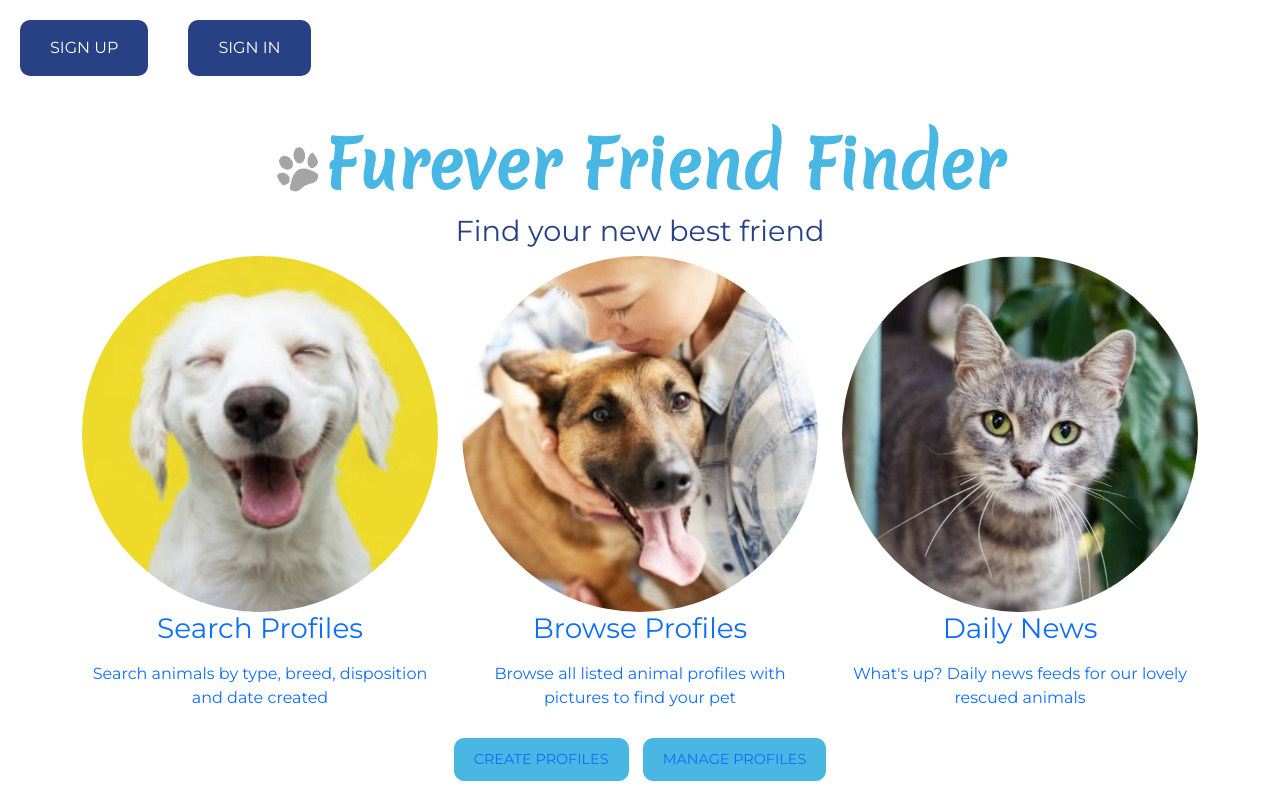
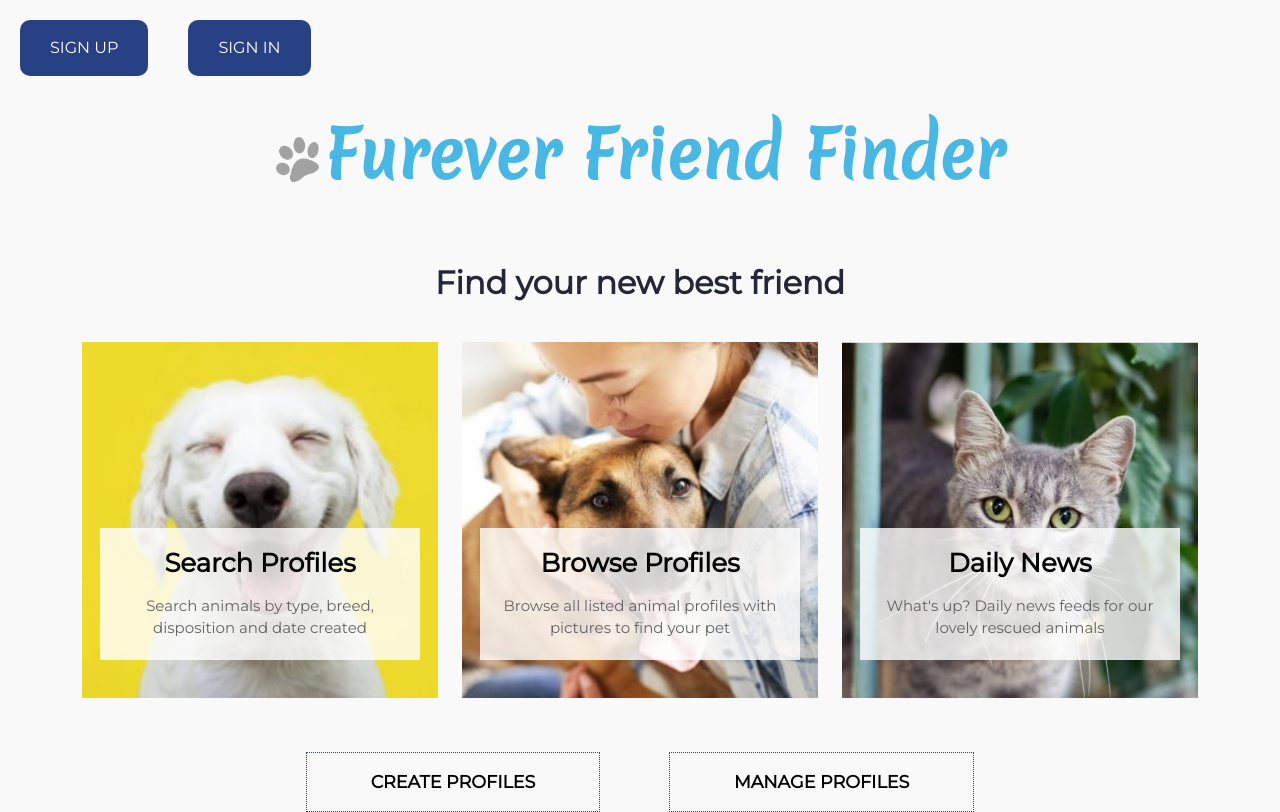
Before and after one commit to parkhyey/python-flask-website, a Flask app: page / in a window 1280 px wide. Before the commit the page ends 781 px from the top, so only its background shows below. Run offline with Flask 2, Linux system fonts and the light colour scheme.

Commit message:
updated main.css

```diff
--- a/static/css/main.css
+++ b/static/css/main.css
@@ -2,18 +2,153 @@
 @import url('https://fonts.googleapis.com/css2?family=Merienda&display=swap');
 @import url('https://fonts.googleapis.com/css2?family=Montserrat&display=swap');
 
+:root {
+  --body-color: #f9f9f9;
+  --text-color: #636363;
+  --text-color-dark: #242738;
+  --white-color: #ffffff;
+}
+
 body {
   font-family: 'Montserrat', sans-serif;
+  -webkit-font-smoothing: antialiased;
+  font-size: 17px;
+  color: var(--text-color);
+  background-color: var(--body-color)
 }
 
-a {
+p {
+  color: var(--text-color);
+  font-size: 15px
+}
+
+h1,
+h2,
+h3,
+h4,
+h5,
+h6 {
+  color: var(--text-color-dark);
+  font-weight: 700;
+  line-height: 1.2
+}
+
+h1,
+.h1 {
+  font-size: 45px
+}
+
+h2,
+.h2 {
+  font-size: 32px
+}
+
+h3,
+.h3 {
+  font-size: 26px
+}
+
+h4,
+.h4 {
+  font-size: 20px
+}
+
+h5,
+.h5 {
+  font-size: 18px
+}
+
+h6,
+.h6 {
+  font-size: 14px
+}
+
+img {
+  vertical-align: middle;
+  border: 0
+}
+
+a,
+a:hover,
+a:focus {
   text-decoration: none;
 }
 
+.section {
+  padding-top: 60px;
+  padding-bottom: 30px
+}
+
+.admin-section {
+  text-align: center;
+}
+
+.section-title {
+  margin-bottom: 40px
+}
+
+.grid-box .image {
+  position: relative;
+  overflow: hidden;
+}
+
+.grid-box .image img {
+  position: relative;
+  width: 100%;
+  display: block;
+  transition: all 0.3s;
+}
+
+.grid-box:hover .image img {
+  opacity: 0.7;
+}
+
+.grid-box .image h3 {
+  color: #000;
+}
+
+.inner-textbox-content {
+  position: absolute;
+  bottom: 38px;
+  padding: 20px;
+  background-color:rgba(255, 255, 255, 0.8);
+  width: 90%;
+  text-align: center;
+  margin: 0 auto;
+  left: 0px;
+  right: 0px;
+}
+
+.grid-content {
+  background-color:rgba(255, 255, 255, 0.5)
+}
+
+.btn-admin {
+  border: 1px dotted rgb(40, 65, 133);
+  padding: 1rem 4rem;
+  margin: 0 2rem;
+  font-size: 1.1rem;
+  font-weight: 600;
+  text-transform: uppercase;
+  border-radius: 0;
+  transition: .2s ease
+}
+
+.btn-admin a {
+  color: black;
+}
+
+.btn-admin:hover {
+  background-color: #CCC;
+  border: 1px solid #ccc;
+  transition: 0.2s;
+}
+
+/* previous css --- start*/
 #header {
   text-align: center;
   font-size: 65px;
-    padding-top: 20px;
+  padding-top: 10px;
   font-family: 'Merienda';
   font-weight: 700;
 }
@@ -32,7 +167,6 @@ a {
   list-style-type: none;
   margin: 0;
   padding: 0;
-    background-color: #fff;
   text-align: right;
 }
 
@@ -55,34 +189,6 @@ a {
   color: white;
 }
 
-* {
-    box-sizing: border-box;
-    text-align: center;
-}
-
-/* Create two equal columns that floats next to each other */
-#column {
-    float: left;
-    width: 33%;
-    padding: 10px;
-    height: 300px; /* Should be removed. Only for demonstration */
-}
-
-#column-user {
-    float: left;
-    width: 50%;
-    padding: 10px;
-    height: 300px; /* Should be removed. Only for demonstration */
-}
-
-img {
-    border-radius: 50%;
-}
-
-#main-row {
-    padding-top: 80px;
-}
-
 .footer {
   position: fixed;
   text-align: center;
@@ -91,35 +197,6 @@ img {
   width: 100%;
   padding: 10px;
   z-index: 1;
-}
-
-.switch {
-    padding: 0.3rem;
-}
-
-.switch a {
-    padding: 0.5rem;
-}
-
-.switch-button {
-    padding: 0.5rem;
-}
-
-.switch-button-current {
-    background-color: #ccc;
-    font-weight: bold;
-    padding: 0.5rem;
-}
-
-#temp-span {
-    color: #555;
-    font-style: italic;
-    font-size: 1rem;
-}
-
-h2 {
-    font-size: 1.8rem;
-    color: rgb(40, 65, 133);
 }
 
 .card {
@@ -147,12 +224,11 @@ h2 {
   box-shadow: none;
 }
 
-.btn {
+.btn-primary {
   padding: 0.6rem 1.2rem;
   margin: 0.3rem;
   background: rgb(72, 183, 228);
   border: 1px solid rgb(72, 183, 228);
-    border-radius: 10px;
   font-size: 0.9rem;
 }
 
@@ -184,12 +260,6 @@ h2 {
   color: black;
 }
 
-.container {
-    /* height: 50vh; */
-    /*text-align: center;*/
-    margin: auto;
-}
-
 .tables {
   text-align: center;
 }
@@ -217,3 +287,4 @@ table {
 .btn-profiles {
   padding: 0.5rem;
 }
+/* previous css --- end*/
```
Lines whose indentation alone changed are shown as unchanged.
